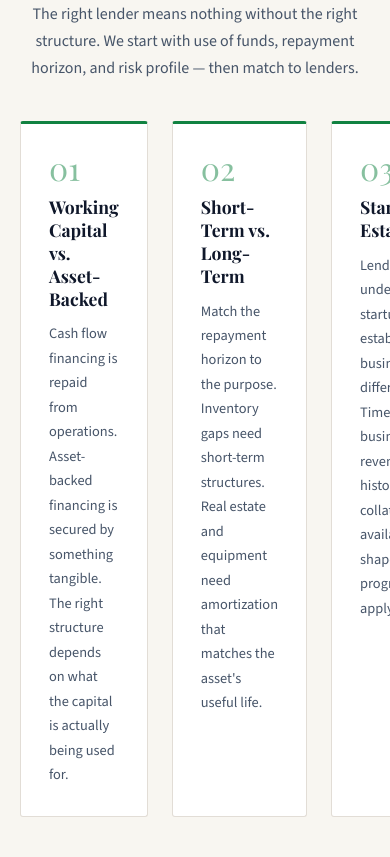
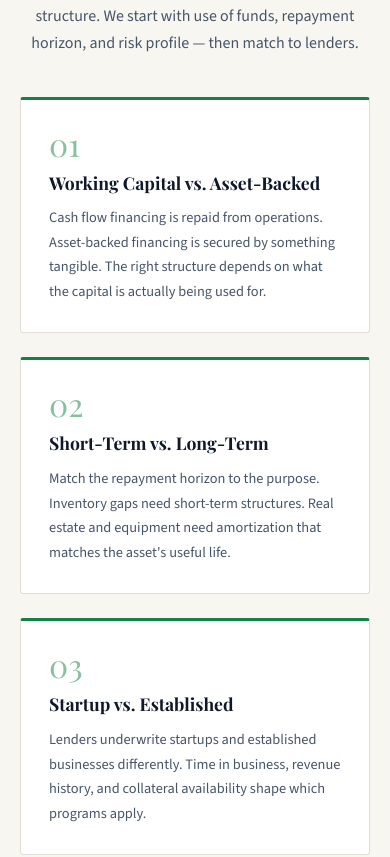
Before and after one commit to syed-sgf/sgf-site, a Next.js app: page /financing-options in a window 390 px wide. Shown: the part 3831-4688 px from the top of the page. Built offline with nearby package versions, Linux system fonts and the light colour scheme; a web font is replaced by a local one.

Commit message:
fix: hub pages — mobile classNames on all grids

```diff
--- a/app/financing-options/page.tsx
+++ b/app/financing-options/page.tsx
@@ -136,7 +136,7 @@ export default function FinancingOptionsPage() {
             sub="Each program represents a category of capital we actively structure and submit through our lender network."
           />
 
-          <div style={{ display: "grid", gridTemplateColumns: "repeat(2, 1fr)", gap: "1.25rem" }}>
+          <div style={{ display: "grid", gridTemplateColumns: "repeat(2, 1fr)", gap: "1.25rem" }} className="sgf-programs-grid">
             {products.map((program, idx) => {
               const isLastAndOdd = isLastOdd && idx === products.length - 1;
               return (
@@ -191,7 +191,7 @@ export default function FinancingOptionsPage() {
             sub="The right lender means nothing without the right structure. We start with use of funds, repayment horizon, and risk profile — then match to lenders."
           />
 
-          <div style={{ display: "grid", gridTemplateColumns: "repeat(3, 1fr)", gap: "1.5rem" }}>
+          <div style={{ display: "grid", gridTemplateColumns: "repeat(3, 1fr)", gap: "1.5rem" }} className="fin-insight-grid">
             {[
               { n: "01", title: "Working Capital vs. Asset-Backed", body: "Cash flow financing is repaid from operations. Asset-backed financing is secured by something tangible. The right structure depends on what the capital is actually being used for." },
               { n: "02", title: "Short-Term vs. Long-Term", body: "Match the repayment horizon to the purpose. Inventory gaps need short-term structures. Real estate and equipment need amortization that matches the asset's useful life." },
--- a/app/industries/page.tsx
+++ b/app/industries/page.tsx
@@ -81,7 +81,7 @@ export default function IndustriesPage() {
       <section style={{ padding: "4rem 2rem", background: G.cream }}>
         <div style={{ maxWidth: "1100px", margin: "0 auto" }}>
           <SectionHeader eyebrow="Select Your Sector" h2="Find Financing Built for Your Business" sub="Each industry page outlines the programs, structures, and capital considerations most relevant to how you operate." />
-          <div style={{ display: "grid", gridTemplateColumns: "repeat(2, 1fr)", gap: "1.25rem" }}>
+          <div style={{ display: "grid", gridTemplateColumns: "repeat(2, 1fr)", gap: "1.25rem" }} className="sgf-programs-grid">
             {industries.map((ind, idx) => {
               const isLast = isLastOdd && idx === industries.length - 1;
               return (
@@ -109,7 +109,7 @@ export default function IndustriesPage() {
       <section style={{ background: G.cream, padding: "4rem 2rem", borderTop: `1px solid ${G.border}`, borderBottom: `1px solid ${G.border}` }}>
         <div style={{ maxWidth: "1100px", margin: "0 auto" }}>
           <SectionHeader eyebrow="Our Approach" h2="Industry Context Drives Capital Structure" sub="Lenders evaluate risk through the lens of your sector. We know what they look for — and how to position your file accordingly." />
-          <div style={{ display: "grid", gridTemplateColumns: "repeat(3, 1fr)", gap: "1.5rem" }}>
+          <div style={{ display: "grid", gridTemplateColumns: "repeat(3, 1fr)", gap: "1.5rem" }} className="fin-insight-grid">
             {[
               { title: "Sector-Specific Underwriting", body: "Every industry has different revenue patterns, collateral types, and risk profiles. We structure your file around what lenders in your sector actually require." },
               { title: "Lender Network Alignment", body: "We match your industry to lenders who specialize in it — not generalist banks unfamiliar with your business model or seasonal cash flow patterns." },
```
